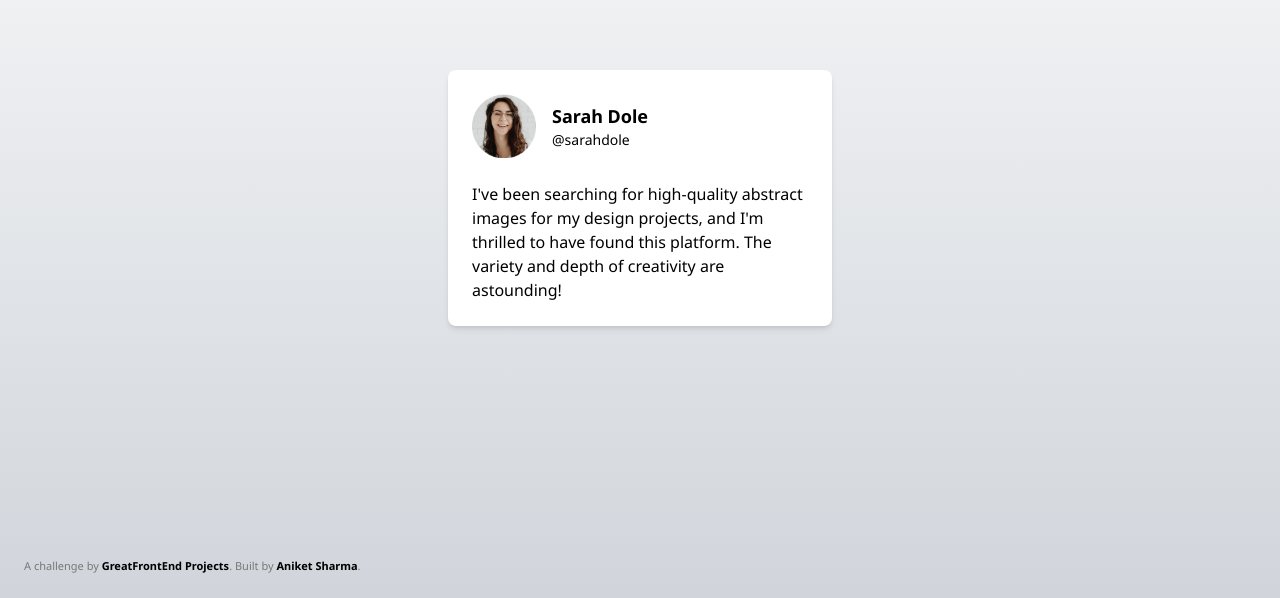
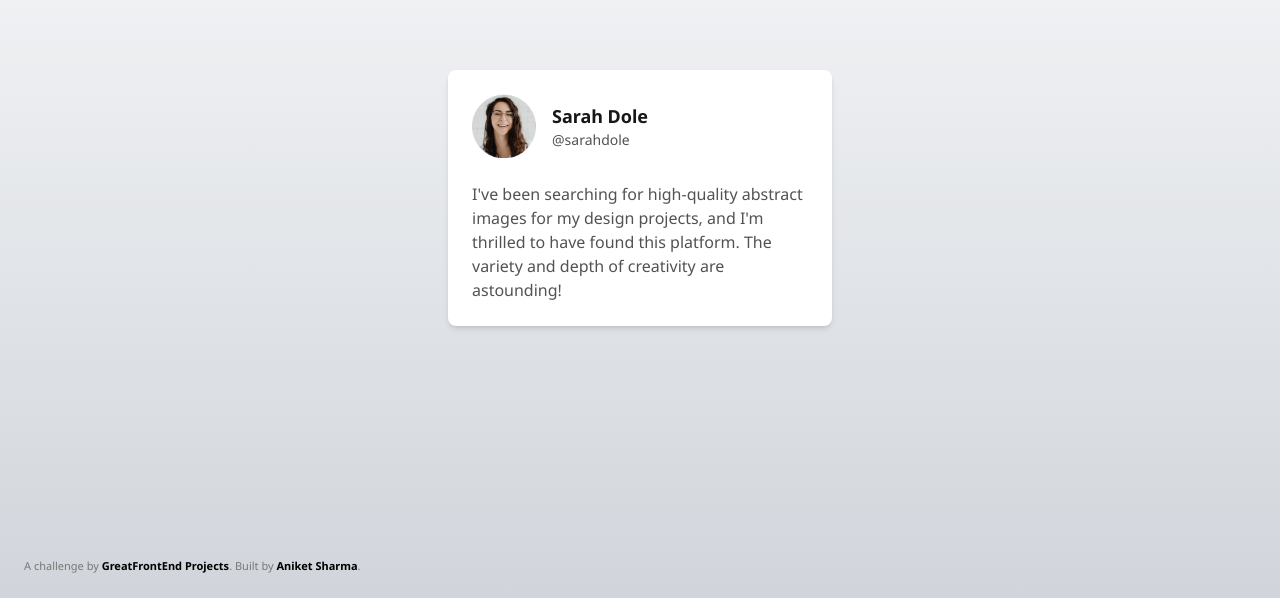
Before and after one commit to AniketSharma24/GreatFrontendChallenges, a plain HTML site: page testimonial-card/index.html in a window 1280 px wide. Shown: the part 202-800 px from the top of the page. Drawn offline with nearby package versions, Linux system fonts and the light colour scheme.

Commit message:
code fixes

```diff
--- a/testimonial-card/index.html
+++ b/testimonial-card/index.html
@@ -30,11 +30,11 @@
     <header class="flex items-center gap-4">
       <img class="w-16" src="./img/profile-thumbnail.png" alt="Profile picture of Sarah Dole" />
       <div class="flex flex-col">
-        <strong class="text-lg neutral-900">Sarah Dole</strong>
-        <span class="text-sm neutral-600">@sarahdole</span>
+        <strong class="text-lg text-neutral-900">Sarah Dole</strong>
+        <span class="text-sm text-neutral-600">@sarahdole</span>
       </div>
     </header>
-    <div class="mt-6 text-base neutral-600">
+    <div class="mt-6 text-base text-neutral-600">
       <p>
         I've been searching for high-quality abstract images for my design
         projects, and I'm thrilled to have found this platform. The variety and
```
